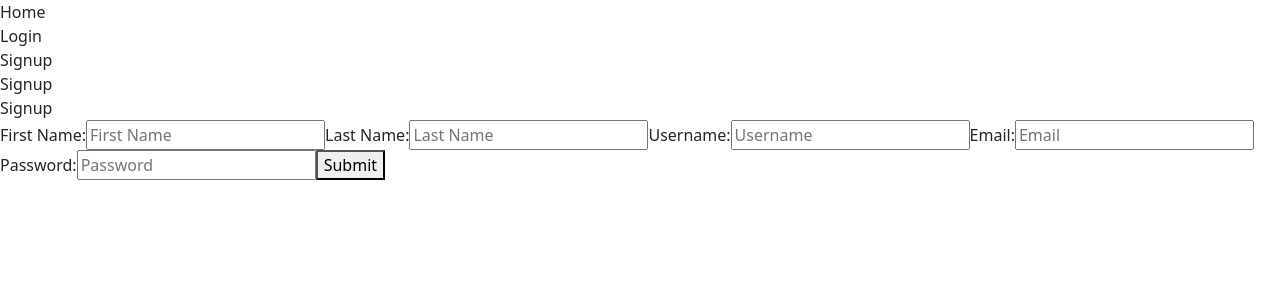
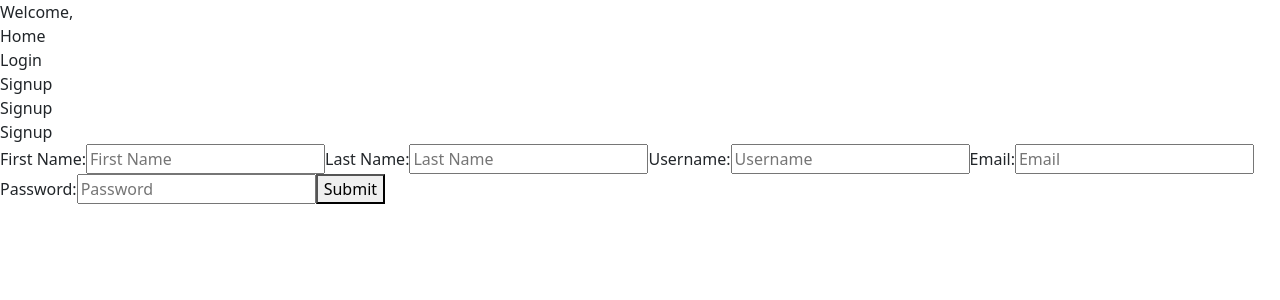
Before and after one commit to mjrobbins18/Recipe_DB_Front, a React (Create React App) app in the folder recipe_db/: page /signup in a window 1280 px wide. Shown: the top 300 px of the page. Built offline with nearby package versions, Linux system fonts and the light colour scheme.

Commit message:
login name displayed

```diff
--- a/recipe_db/src/App.js
+++ b/recipe_db/src/App.js
@@ -5,8 +5,14 @@ import Landing from './components/Main/Landing';
 
 
 function App() {
+
+  const [currentUser, setCurrentUser] = useState(() => {
+    const savedUser = localStorage.getItem('username')
+    return savedUser || ""
+  })
+
 return (
-  <DataContext.Provider>
+  <DataContext.Provider value = {{currentUser}}>
   <div>
       <Landing/>
   </div>
--- a/recipe_db/src/AxiosAPI.jsx
+++ b/recipe_db/src/AxiosAPI.jsx
@@ -2,7 +2,7 @@ import React from 'react';
 import axios from 'axios'
 
 const axiosInstance = axios.create({
-    baseURL: 'http://127.0.0.1:8000/api/',
+    baseURL: 'http://127.0.0.1:8000/',
     timeout: 5000,
     headers: {
         'Authorization': "JWT " + localStorage.getItem('access_token'),
--- a/recipe_db/src/components/Main/Landing.jsx
+++ b/recipe_db/src/components/Main/Landing.jsx
@@ -1,15 +1,19 @@
-import React from 'react';
+import React, { useContext, useEffect, useState } from 'react';
 import { Link, Route } from 'react-router-dom';
 import Recipe from '../Recipe/Recipe';
 import RecipeCont from '../Recipe/RecipeCont';
 import Login from '../User/Login';
 import Signup from '../User/Signup';
 import About from './About';
+import { DataContext } from './DataContext';
 
 
 function Landing(props) {
+    const {currentUser} = useContext(DataContext)
+    console.log(currentUser)
     return (
         <div>
+            Welcome, {currentUser}
                     <Link className={"nav-link"} to={"/"}>Home</Link>
                     <Link className={"nav-link"} to={"/login/"}>Login</Link>
                     <Link className={"nav-link"} to={"/signup/"}>Signup</Link>
--- a/recipe_db/src/components/Recipe/Recipe.jsx
+++ b/recipe_db/src/components/Recipe/Recipe.jsx
@@ -21,7 +21,7 @@ function Recipe(props) {
       return (
         <div className="App">
           <h1>{data.title}</h1>
-          <h2>Author: {data.user.username}</h2>
+          <h2>Author: {data.user.first_name} {data.user.last_name}</h2>
           <img src = {data.image} alt = {data.title}/>
           <h2>Ingredients</h2>
           <ul>
--- a/recipe_db/src/components/User/LoginForm.jsx
+++ b/recipe_db/src/components/User/LoginForm.jsx
@@ -28,6 +28,8 @@ const handleSubmit = (e) => {
         const token = res.data
         localStorage.setItem('refresh_token', token.refresh)
         localStorage.setItem('access_token', token.access)
+        localStorage.setItem('username', formState.username)
+        console.log(token)
         setState(initialState)
           } )
     .catch(console.error)
```
